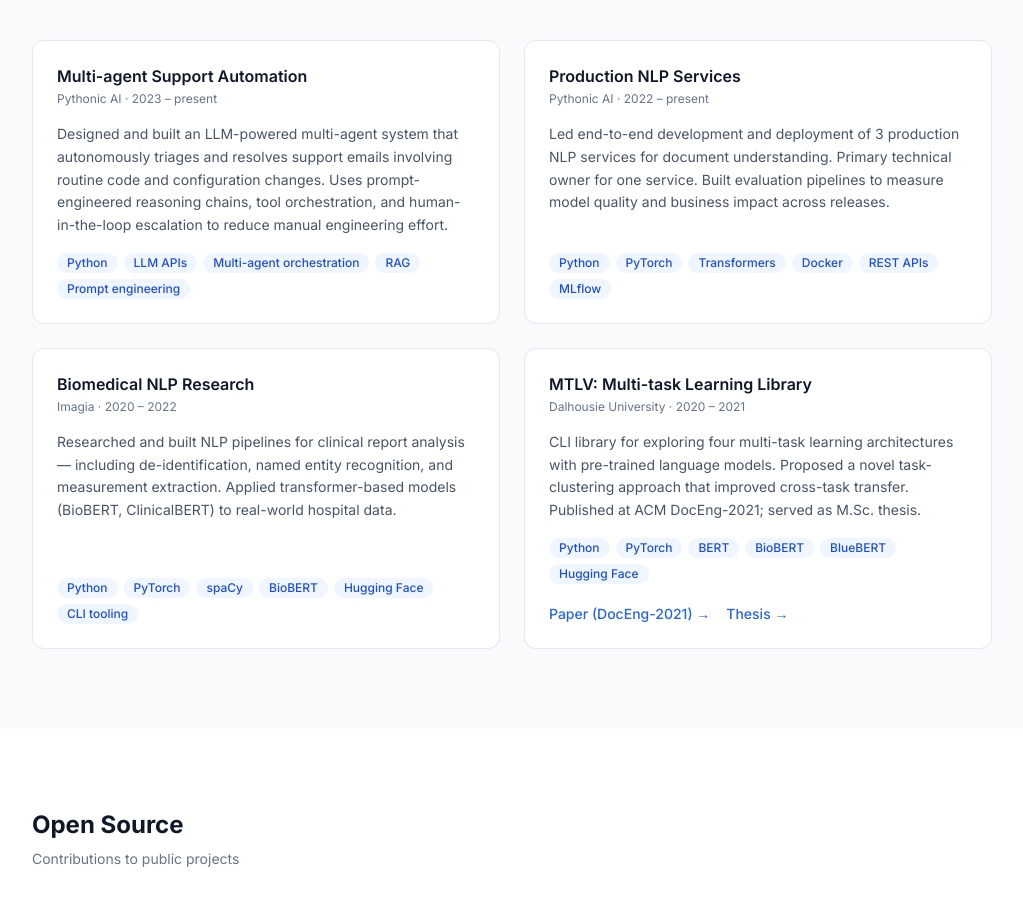
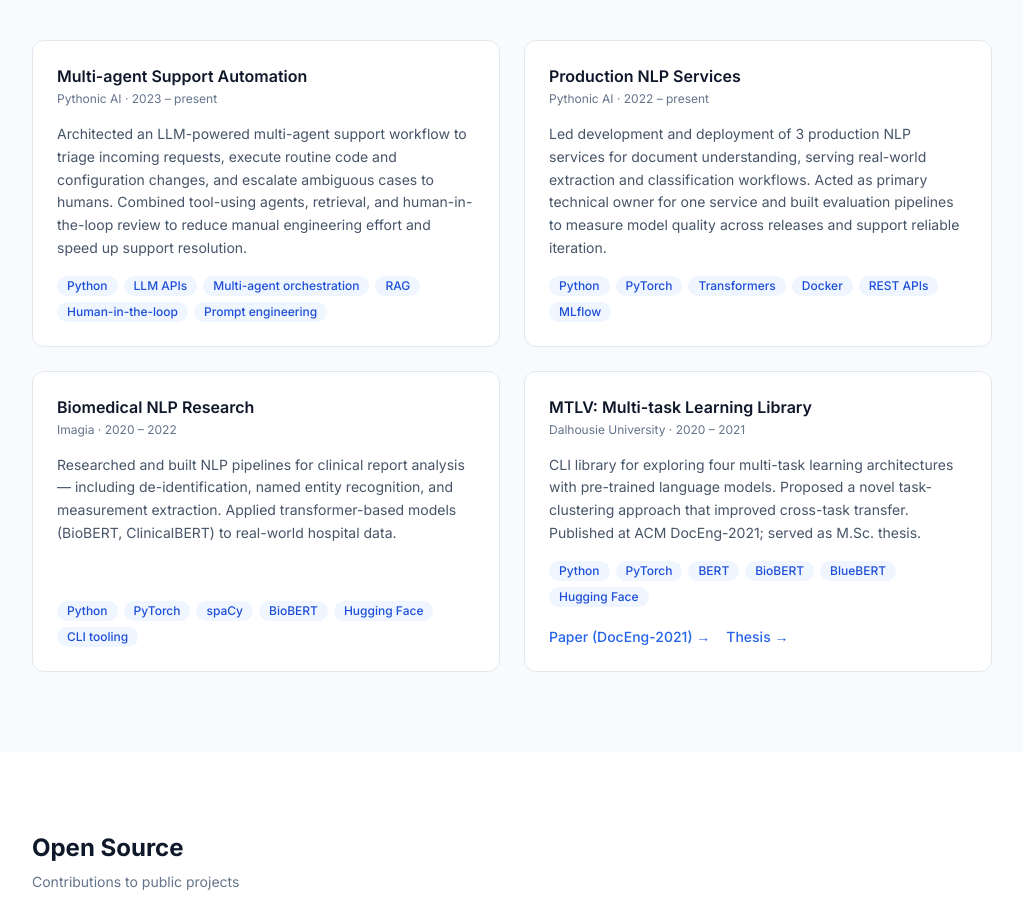
Before and after one commit to fatemerhmi/fatemerhmi.github.io, a Next.js app: page / in a window 1280 px wide. Shown: the part 941-1850 px from the top of the page, without its empty margins (128-1151 px from the left). Built offline with nearby package versions, Linux system fonts and the light colour scheme.

Commit message:
Tighten featured project descriptions

```diff
--- a/components/FeaturedProjects.tsx
+++ b/components/FeaturedProjects.tsx
@@ -4,8 +4,8 @@ const projects = [
     period: "2023 – present",
     org: "Pythonic AI",
     description:
-      "Designed and built an LLM-powered multi-agent system that autonomously triages and resolves support emails involving routine code and configuration changes. Uses prompt-engineered reasoning chains, tool orchestration, and human-in-the-loop escalation to reduce manual engineering effort.",
-    stack: ["Python", "LLM APIs", "Multi-agent orchestration", "RAG", "Prompt engineering"],
+      "Architected an LLM-powered multi-agent support workflow to triage incoming requests, execute routine code and configuration changes, and escalate ambiguous cases to humans. Combined tool-using agents, retrieval, and human-in-the-loop review to reduce manual engineering effort and speed up support resolution.",
+    stack: ["Python", "LLM APIs", "Multi-agent orchestration", "RAG", "Human-in-the-loop", "Prompt engineering"],
     links: [],
   },
   {
@@ -13,7 +13,7 @@ const projects = [
     period: "2022 – present",
     org: "Pythonic AI",
     description:
-      "Led end-to-end development and deployment of 3 production NLP services for document understanding. Primary technical owner for one service. Built evaluation pipelines to measure model quality and business impact across releases.",
+      "Led development and deployment of 3 production NLP services for document understanding, serving real-world extraction and classification workflows. Acted as primary technical owner for one service and built evaluation pipelines to measure model quality across releases and support reliable iteration.",
     stack: ["Python", "PyTorch", "Transformers", "Docker", "REST APIs", "MLflow"],
     links: [],
   },
```
